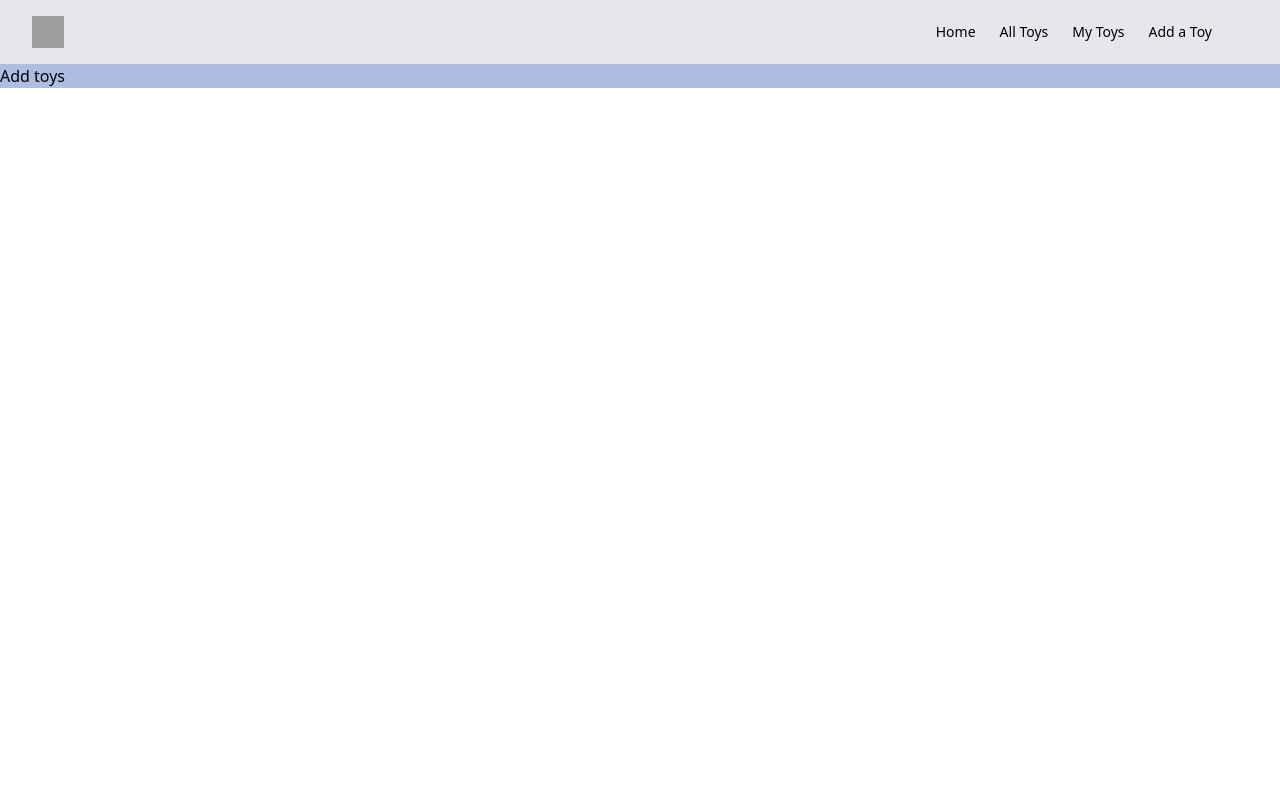
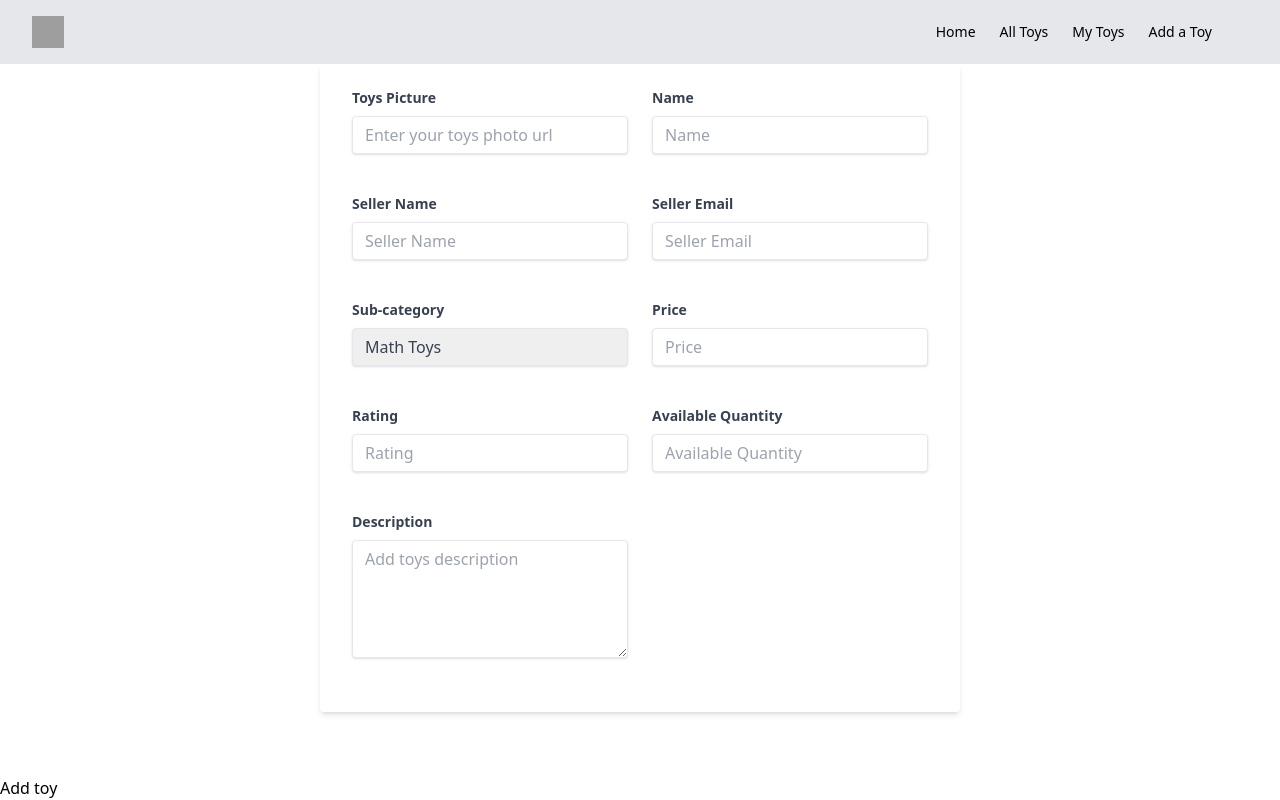
Before and after one commit to Litontripura/ToyLand-clinte, a React (Vite) app: page /addtoy in a window 1280 px wide. Built offline with nearby package versions, Linux system fonts and the light colour scheme; grey boxes are pictures that could not be loaded.

Commit message:
i have created the add toys page

```diff
--- a/package.json
+++ b/package.json
@@ -14,6 +14,7 @@
     "match-sorter": "^6.3.1",
     "react": "^18.2.0",
     "react-dom": "^18.2.0",
+    "react-hook-form": "^7.43.9",
     "react-icons": "^4.8.0",
     "react-router-dom": "^6.11.2",
     "sort-by": "^1.2.0"
--- a/src/index.css
+++ b/src/index.css
@@ -3,6 +3,6 @@
 @tailwind utilities;
 
 .main{
-    background: #AEBDE3;
+    background: #030760;
     height: 100%;
 }
--- a/src/pages/AddToys/AddToys.jsx
+++ b/src/pages/AddToys/AddToys.jsx
@@ -1,11 +1,108 @@
 import React from 'react';
 
-const AddToys = () => {
-    return (
-        <div>
-            <h1>Add toys</h1>
-        </div>
-    );
+const ToyForm = () => {
+
+    const handleSubmit =(event)=>{
+        event.preventDefault()
+        const form = event.target;
+        const photo = form.toysphoto.value;
+        const name = form.name.value;
+        const sellerName =form.sellerName.value;
+        const sellerEmail = form.sellerEmail.value;
+        const category = form.category.value;
+        const price = form.price.value;
+        const rating = form.rating.value;
+        const availablequantity = form.rating.value;
+        const description = form.description.value;
+        const userInfo = {
+            photo, name, sellerName, sellerEmail, category, price, rating, availablequantity, description
+        }
+        fetch('http://localhost:5000/toys',{
+            method:"POST",
+            headers:{
+                "content-type":"application/json"
+            },
+            body:JSON.stringify(userInfo)
+        })
+        .then(res=>res.json())
+        .then(data=>{
+            console.log(data);
+        })
+        console.log(userInfo);
+
+    }
+
+  return (
+
+    <>
+      <form onSubmit={handleSubmit} className="bg-white">
+      <div className='relative md:grid grid-cols-2 gap-6  shadow-md rounded px-8 pt-6 pb-8 mb-4 md:w-1/2 lg:w-1/2 mx-auto'>
+      <div className="mb-4">
+        <label className="block text-gray-700 text-sm font-bold mb-2" >
+          Toys Picture
+        </label>
+        <input className="shadow appearance-none border rounded w-full py-2 px-3 text-gray-700 leading-tight focus:outline-none focus:shadow-outline" id="toysPhoto"  type="text" name='toysphoto' placeholder="Enter your toys photo url" />
+      </div>
+      <div className="mb-4">
+        <label className="block text-gray-700 text-sm font-bold mb-2" htmlFor="name">
+          Name
+        </label>
+        <input className="shadow appearance-none border rounded w-full py-2 px-3 text-gray-700 leading-tight focus:outline-none focus:shadow-outline" id="name" name='name' type="text" placeholder="Name" />
+      </div>
+      <div className="mb-4">
+        <label className="block text-gray-700 text-sm font-bold mb-2" htmlFor="seller-name">
+          Seller Name
+        </label>
+        <input className="shadow appearance-none border rounded w-full py-2 px-3 text-gray-700 leading-tight focus:outline-none focus:shadow-outline" id="seller-name" name='sellerName' type="text" placeholder="Seller Name" />
+      </div>
+      <div className="mb-4">
+        <label className="block text-gray-700 text-sm font-bold mb-2" htmlFor="seller-email">
+          Seller Email
+        </label>
+        <input className="shadow appearance-none border rounded w-full py-2 px-3 text-gray-700 leading-tight focus:outline-none focus:shadow-outline" id="seller-email" name='sellerEmail' type="email" placeholder="Seller Email" />
+      </div>
+      <div className="mb-4">
+        <label className="block text-gray-700 text-sm font-bold mb-2" htmlFor="sub-category">
+          Sub-category
+        </label>
+        <select name='category' className="shadow appearance-none border rounded w-full py-2 px-3 text-gray-700 leading-tight focus:outline-none focus:shadow-outline" id="sub-category">
+          <option >Math Toys</option>
+          <option className='my-2'>Language Toys</option>
+          <option>Science Toys</option>
+        </select>
+      </div>
+      <div className="mb-4">
+        <label className="block text-gray-700 text-sm font-bold mb-2" htmlFor="price">
+          Price
+        </label>
+        <input className="shadow appearance-none border rounded w-full py-2 px-3 text-gray-700 leading-tight focus:outline-none focus:shadow-outline" id="price" name='price' type="text" placeholder="Price" />
+      </div>
+      <div className="mb-4">
+        <label className="block text-gray-700 text-sm font-bold mb-2" htmlFor="rating">
+          Rating
+        </label>
+        <input className="shadow appearance-none border rounded w-full py-2 px-3 text-gray-700 leading-tight focus:outline-none focus:shadow-outline" id="rating" type="number" name='rating' step="0.1" min="0" max="5" placeholder="Rating" />
+      </div>
+      <div className="mb-4">
+        <label className="block text-gray-700 text-sm font-bold mb-2" >
+          Available Quantity
+        </label>
+        <input className="shadow appearance-none border rounded w-full py-2 px-3 text-gray-700 leading-tight focus:outline-none focus:shadow-outline" id="quantity" type="number" name='availablequantity' min="0" placeholder="Available Quantity" />
+      </div>
+      <div className="mb-4">
+        <label className="block text-gray-700 text-sm font-bold mb-2" htmlFor="description">
+          Description
+        </label>
+        <textarea className="shadow appearance-none border rounded w-full py-2 px-3 text-gray-700 leading-tight focus:outline-none focus:shadow-outline" id="description" name='description' placeholder="Add toys description" rows="5" />
+      </div>
+      </div>
+       <div className='text-center absolute bottom-0'>
+       <button className=' ' type="submit">Add toy</button>
+       </div>
+    </form>
+
+    </>
+  );
 };
 
-export default AddToys;
+export default ToyForm;
```
Also changed, not shown: 1 other file (tests, documents, lock files or other folders).
